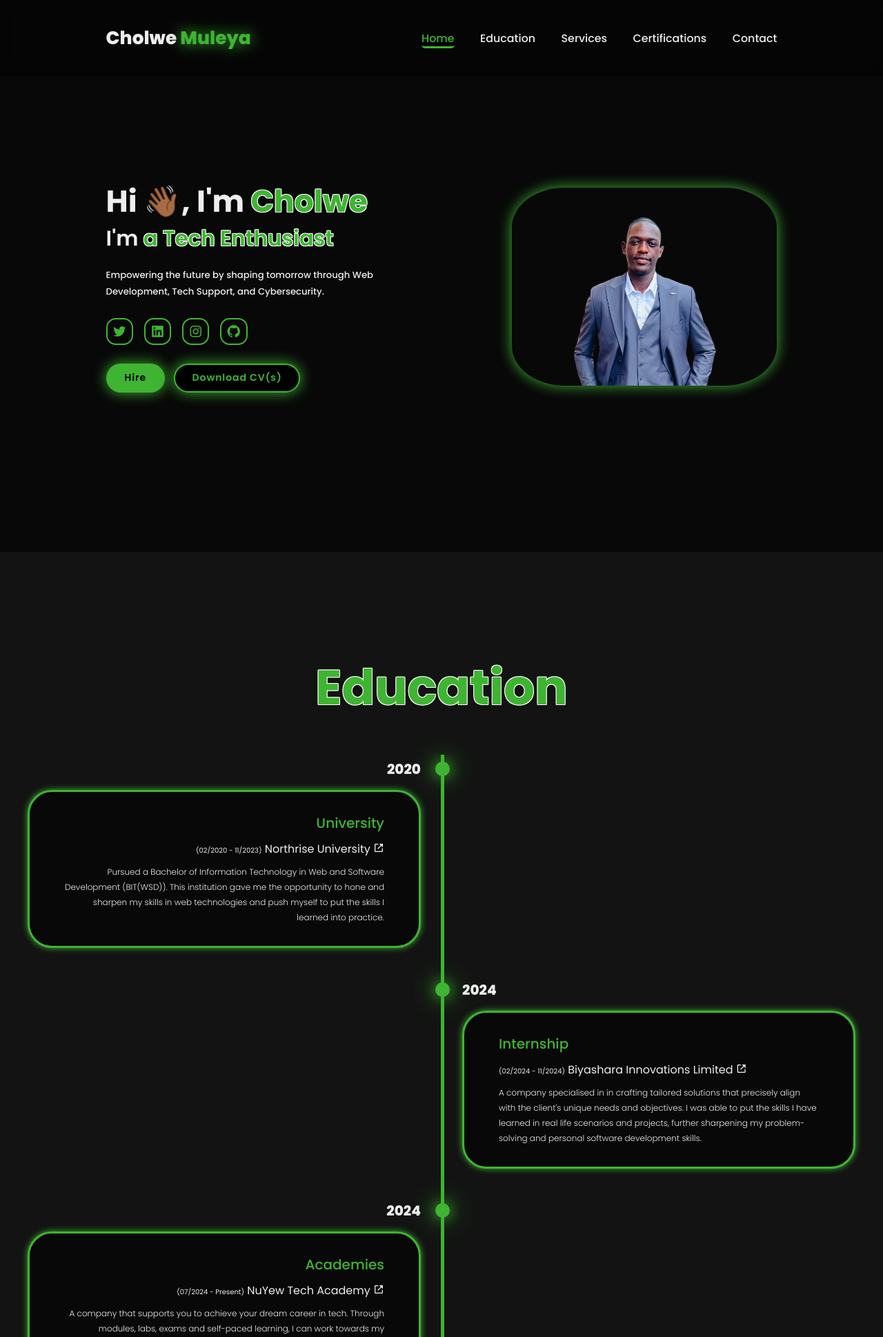
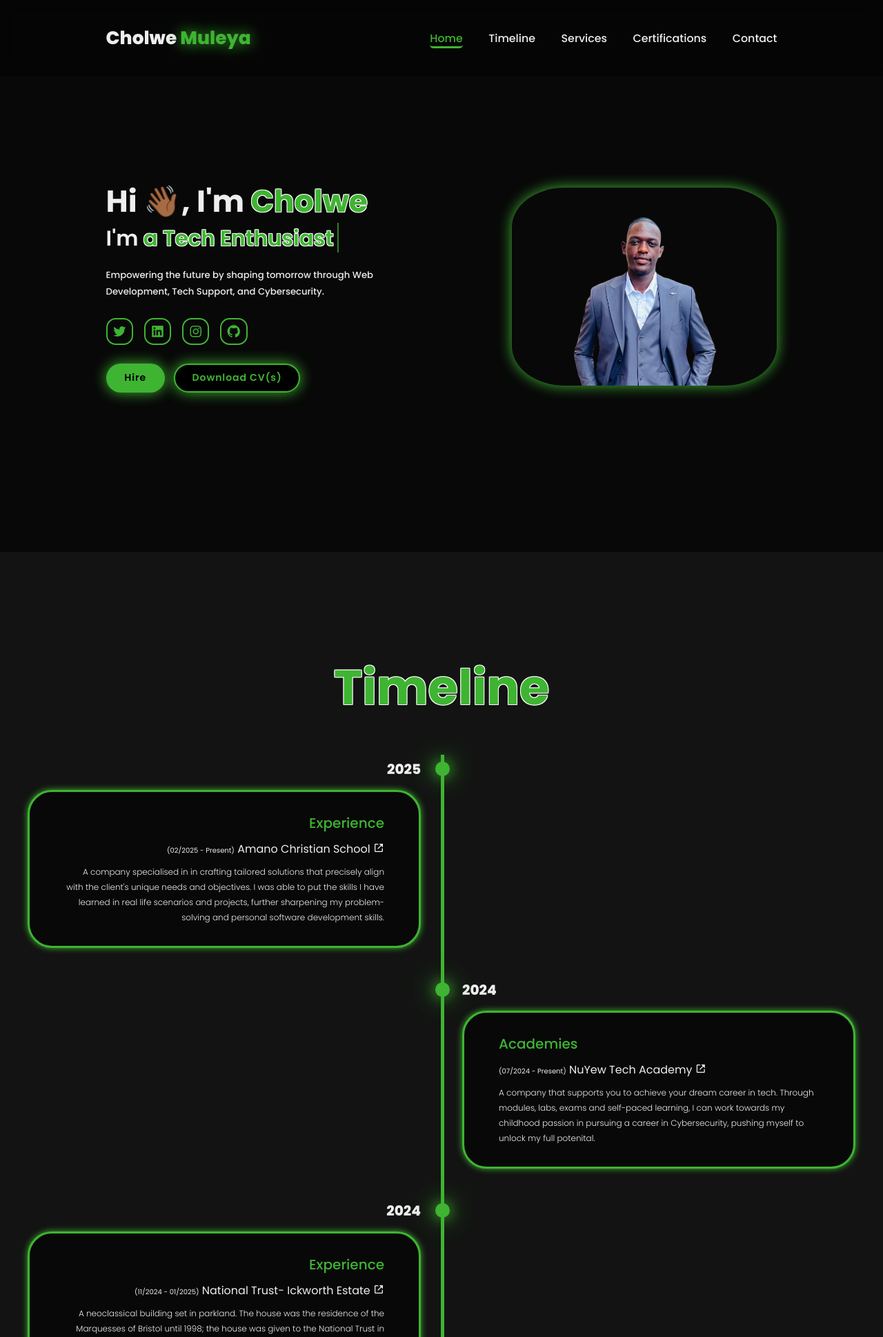
Before and after one commit to Shadw-007/Cholwe-Portfolio, a PHP site: page / in a window 1280 px wide. Shown: the top 1938 px of the page at 69% size. Run offline with PHP 8.4, Linux system fonts and the light colour scheme.

Commit message:
Website update

```diff
--- a/index.php
+++ b/index.php
@@ -28,7 +28,7 @@
         <!-- navigation bar -->
         <nav class="navbar">
             <a href="#home" class="active">Home</a>
-            <a href="#education">Education</a>
+            <a href="#education">Timeline</a>
             <a href="#services">Services</a>
             <a href="#certifications">Certifications</a>
             <a href="#contact">Contact</a>
@@ -64,34 +64,19 @@
 
     <!-- home section ends -->
 
-    <!-- education sections starts -->
+    <!-- timeline sections starts -->
 
     <section class="education" id="education">
-        <h2 class="heading">Education</h2>
+        <h2 class="heading">Timeline</h2>
         <div class="timeline-items">
 
             <div class="timeline-item">
                 <div class="timeline-dot"></div>
-                <div class="timeline-date">2020</div>
+                <div class="timeline-date">2025</div>
                 <div class="timeline-content">
-                    <h3>University</h3>
-                    <a href="https://northrise.edu.zm" target="_blank">
-                        <h2><small>(02/2020 - 11/2023)</small> Northrise University <i class='bx bx-link-external'></i></h2>
-                    </a>
-                    <p>Pursued a Bachelor of Information Technology in Web and Software Development (BIT(WSD)). This institution
-                        gave me the opportunity to hone and sharpen my skills in web technologies and push myself to put the skills
-                        I learned into practice.
-                    </p>
-                </div>
-            </div>
-
-            <div class="timeline-item">
-                <div class="timeline-dot"></div>
-                <div class="timeline-date">2024</div>
-                <div class="timeline-content">
-                    <h3>Internship</h3>
-                    <a href="https://www.linkedin.com/company/biyashara-innovation-limited/posts/?feedView=all" target="_blank">
-                        <h2><small>(02/2024 - 11/2024)</small> Biyashara Innovations Limited <i class='bx bx-link-external'></i></h2>
+                    <h3>Experience</h3>
+                    <a href="https://amanocs.org" target="_blank">
+                        <h2><small>(02/2025 - Present)</small> Amano Christian School <i class='bx bx-link-external'></i></h2>
                     </a>
                     <p>A company specialised in in crafting tailored solutions that precisely align with the client's unique needs and
                         objectives. I was able to put the skills I have learned in real life scenarios and projects, further sharpening
@@ -128,10 +113,40 @@
                     </p>
                 </div>
             </div>
+
+            <div class="timeline-item">
+                <div class="timeline-dot"></div>
+                <div class="timeline-date">2024</div>
+                <div class="timeline-content">
+                    <h3>Internship</h3>
+                    <a href="https://www.linkedin.com/company/biyashara-innovation-limited/posts/?feedView=all" target="_blank">
+                        <h2><small>(02/2024 - 11/2024)</small> Biyashara Innovations Limited <i class='bx bx-link-external'></i></h2>
+                    </a>
+                    <p>A company specialised in in crafting tailored solutions that precisely align with the client's unique needs and
+                        objectives. I was able to put the skills I have learned in real life scenarios and projects, further sharpening
+                        my problem-solving and personal software development skills.</p>
+                </div>
+            </div>
+
+            <div class="timeline-item">
+                <div class="timeline-dot"></div>
+                <div class="timeline-date">2020</div>
+                <div class="timeline-content">
+                    <h3>University</h3>
+                    <a href="https://northrise.edu.zm" target="_blank">
+                        <h2><small>(02/2020 - 11/2023)</small> Northrise University <i class='bx bx-link-external'></i></h2>
+                    </a>
+                    <p>Pursued a Bachelor of Information Technology in Web and Software Development (BIT(WSD)). This institution
+                        gave me the opportunity to hone and sharpen my skills in web technologies and push myself to put the skills
+                        I learned into practice.
+                    </p>
+                </div>
+            </div>
+
         </div>
     </section>
 
-    <!-- education section ends -->
+    <!-- timeline section ends -->
 
     <!-- services section starts -->
 
```
